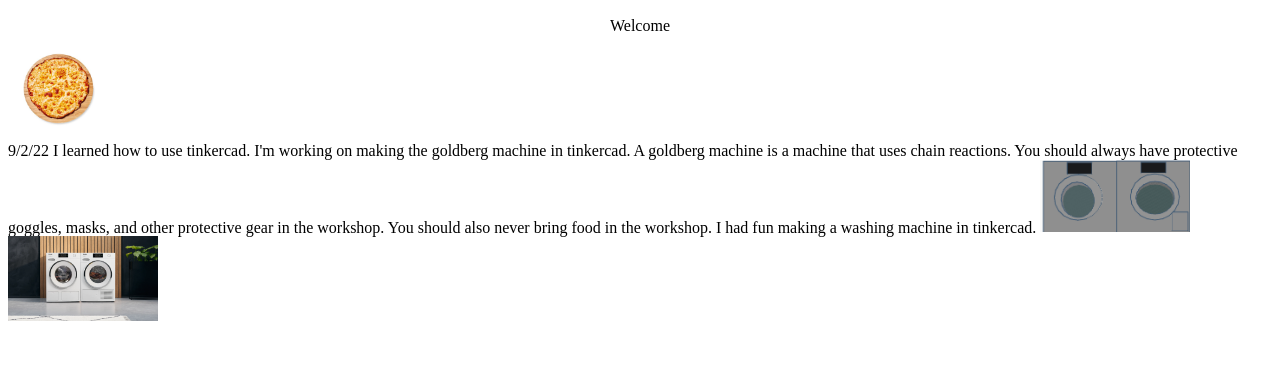
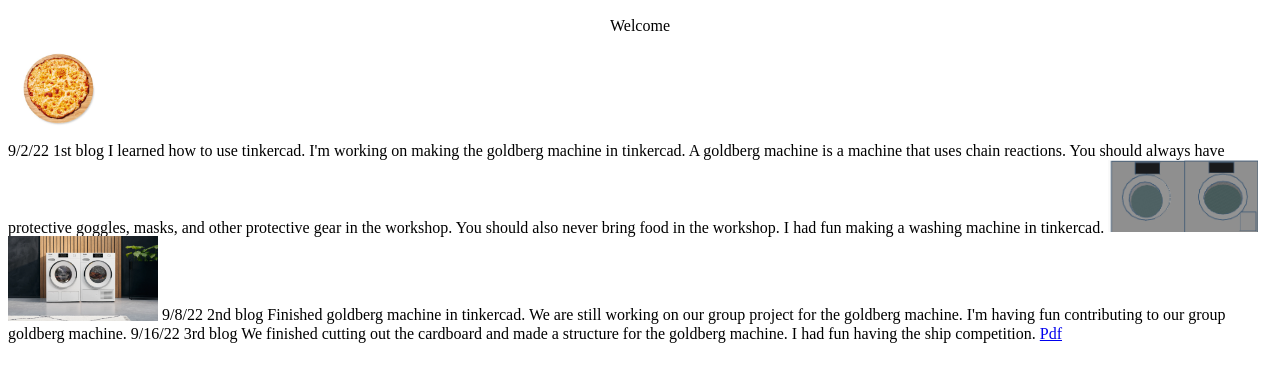
Before and after one commit to Brandon1246/Engineering, a plain HTML site: page index.html in a window 1280 px wide. Shown: the part 87-468 px from the top of the page. Drawn offline with Linux system fonts and the light colour scheme.

Commit message:
update 9/16

```diff
--- a/index.html
+++ b/index.html
@@ -4,7 +4,7 @@
 
     <img src="Pizza.jpg" width="100px">
 
-    <p>9/2/22
+    <p>9/2/22 1st blog
     I learned how to use tinkercad.
     I'm working on making the goldberg machine in tinkercad.
     A goldberg machine is a machine that uses chain reactions.
@@ -13,6 +13,14 @@
     I had fun making a washing machine in tinkercad.
      <img src="Screenshot.jpg" width="150px">
      <img src="washingmachine.jpg" width="150px">
+    9/8/22 2nd blog
+    Finished goldberg machine in tinkercad.
+    We are still working on our group project for the goldberg machine.
+    I'm having fun contributing to our group goldberg machine.
+    9/16/22 3rd blog
+    We finished cutting out the cardboard and made a structure for the
+    goldberg machine. I had fun having the ship competition.
+                <a href="PaperBoat.pdf">Pdf</a>
     </p>
 
 </html>
```
Also changed, not shown: 1 other file.
